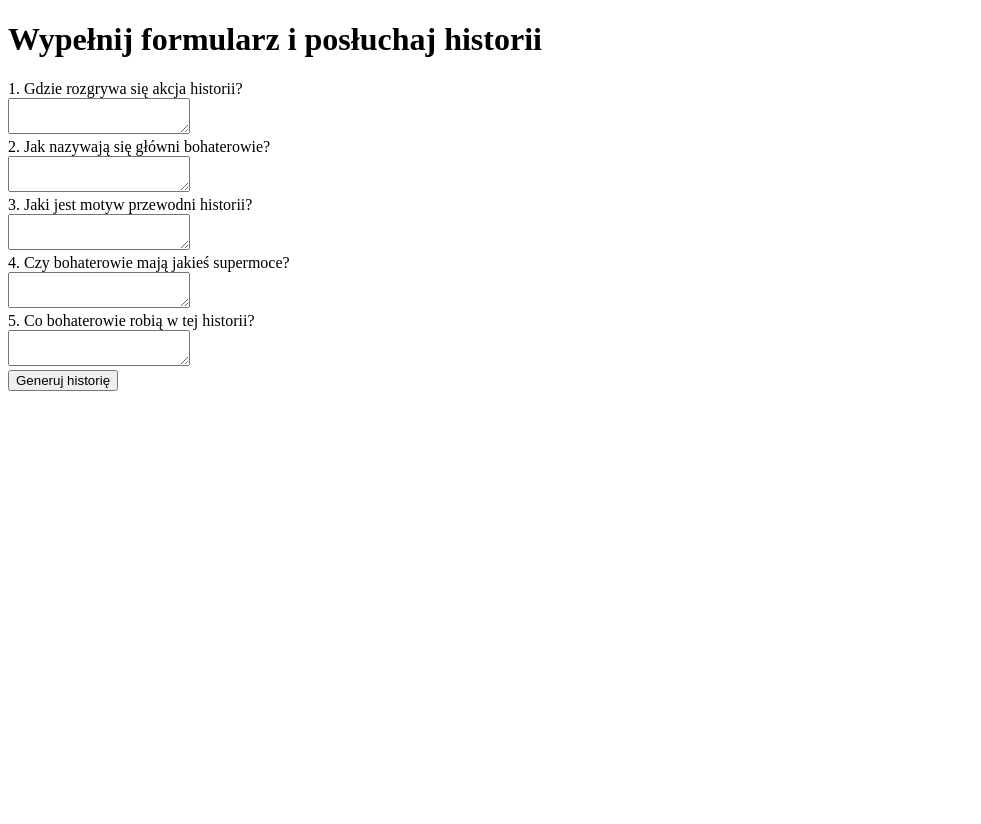
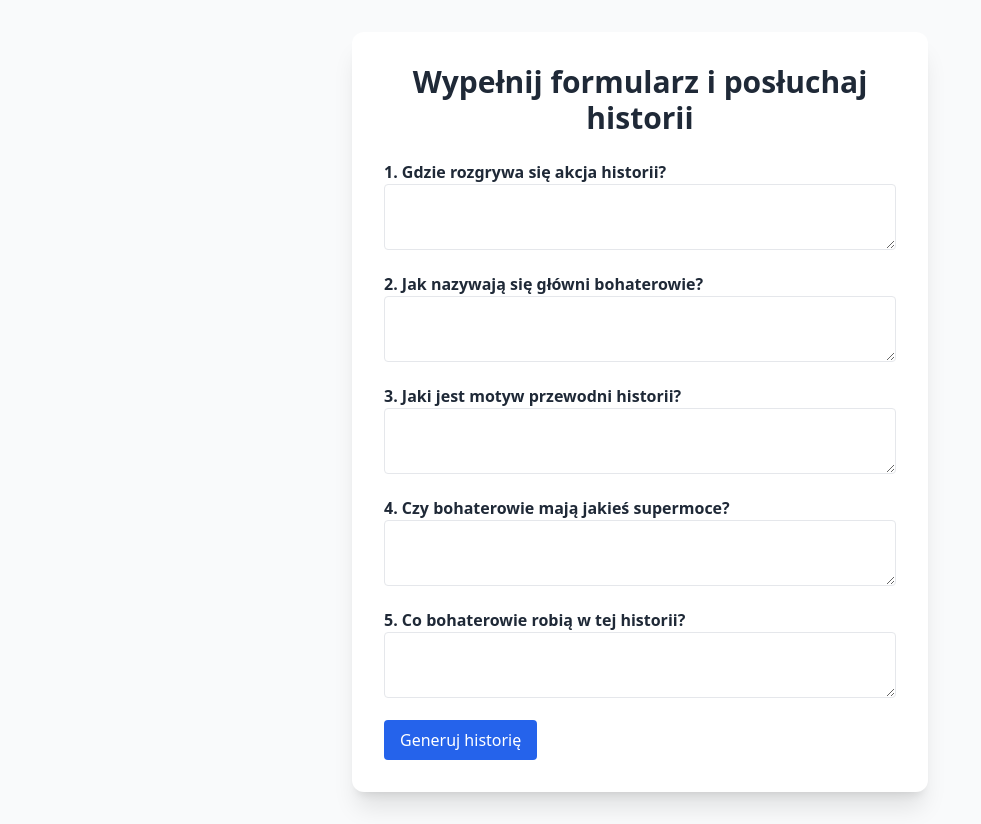
Before and after one commit to kamilsoldacki/will-you-read-me-smth, a Flask app: page / in a window 1280 px wide. Shown: the whole page, without its empty margins (0-981 px from the left). Before the commit the page ends 391 px from the top, so only its background shows below. Run offline with Flask 3, Linux system fonts and the light colour scheme; some libraries are stand-ins or nearby versions.

Commit message:
Update index.html

```diff
--- a/templates/index.html
+++ b/templates/index.html
@@ -3,31 +3,39 @@
 <head>
     <meta charset="UTF-8">
     <title>Twoja Historia</title>
+    <script src="https://cdn.tailwindcss.com"></script>
 </head>
-<body>
-    <h1>Wypełnij formularz i posłuchaj historii</h1>
-    <form id="storyForm">
-        <label>1. Gdzie rozgrywa się akcja historii?</label><br>
-        <textarea name="q1" required></textarea><br>
+<body class="bg-gray-50 p-8 text-gray-800 font-sans">
+    <div class="max-w-xl mx-auto bg-white shadow-xl rounded-xl p-8">
+        <h1 class="text-3xl font-bold mb-6 text-center">Wypełnij formularz i posłuchaj historii</h1>
+        <form id="storyForm" class="space-y-4">
+            <div>
+                <label class="font-semibold block">1. Gdzie rozgrywa się akcja historii?</label>
+                <textarea name="q1" required class="w-full p-2 border rounded"></textarea>
+            </div>
+            <div>
+                <label class="font-semibold block">2. Jak nazywają się główni bohaterowie?</label>
+                <textarea name="q2" required class="w-full p-2 border rounded"></textarea>
+            </div>
+            <div>
+                <label class="font-semibold block">3. Jaki jest motyw przewodni historii?</label>
+                <textarea name="q3" required class="w-full p-2 border rounded"></textarea>
+            </div>
+            <div>
+                <label class="font-semibold block">4. Czy bohaterowie mają jakieś supermoce?</label>
+                <textarea name="q4" required class="w-full p-2 border rounded"></textarea>
+            </div>
+            <div>
+                <label class="font-semibold block">5. Co bohaterowie robią w tej historii?</label>
+                <textarea name="q5" required class="w-full p-2 border rounded"></textarea>
+            </div>
+            <button type="submit" class="mt-4 bg-blue-600 text-white px-4 py-2 rounded hover:bg-blue-700">Generuj historię</button>
+        </form>
 
-        <label>2. Jak nazywają się główni bohaterowie?</label><br>
-        <textarea name="q2" required></textarea><br>
-
-        <label>3. Jaki jest motyw przewodni historii?</label><br>
-        <textarea name="q3" required></textarea><br>
-
-        <label>4. Czy bohaterowie mają jakieś supermoce?</label><br>
-        <textarea name="q4" required></textarea><br>
-
-        <label>5. Co bohaterowie robią w tej historii?</label><br>
-        <textarea name="q5" required></textarea><br>
-
-        <button type="submit">Generuj historię</button>
-    </form>
-
-    <div id="player" style="display:none;">
-        <h2>Twoja historia:</h2>
-        <audio id="audio" controls></audio>
+        <div id="player" style="display:none;" class="mt-8">
+            <h2 class="text-xl font-bold mb-2">Twoja historia:</h2>
+            <audio id="audio" controls class="w-full"></audio>
+        </div>
     </div>
 
     <script src="/static/script.js"></script>
```
